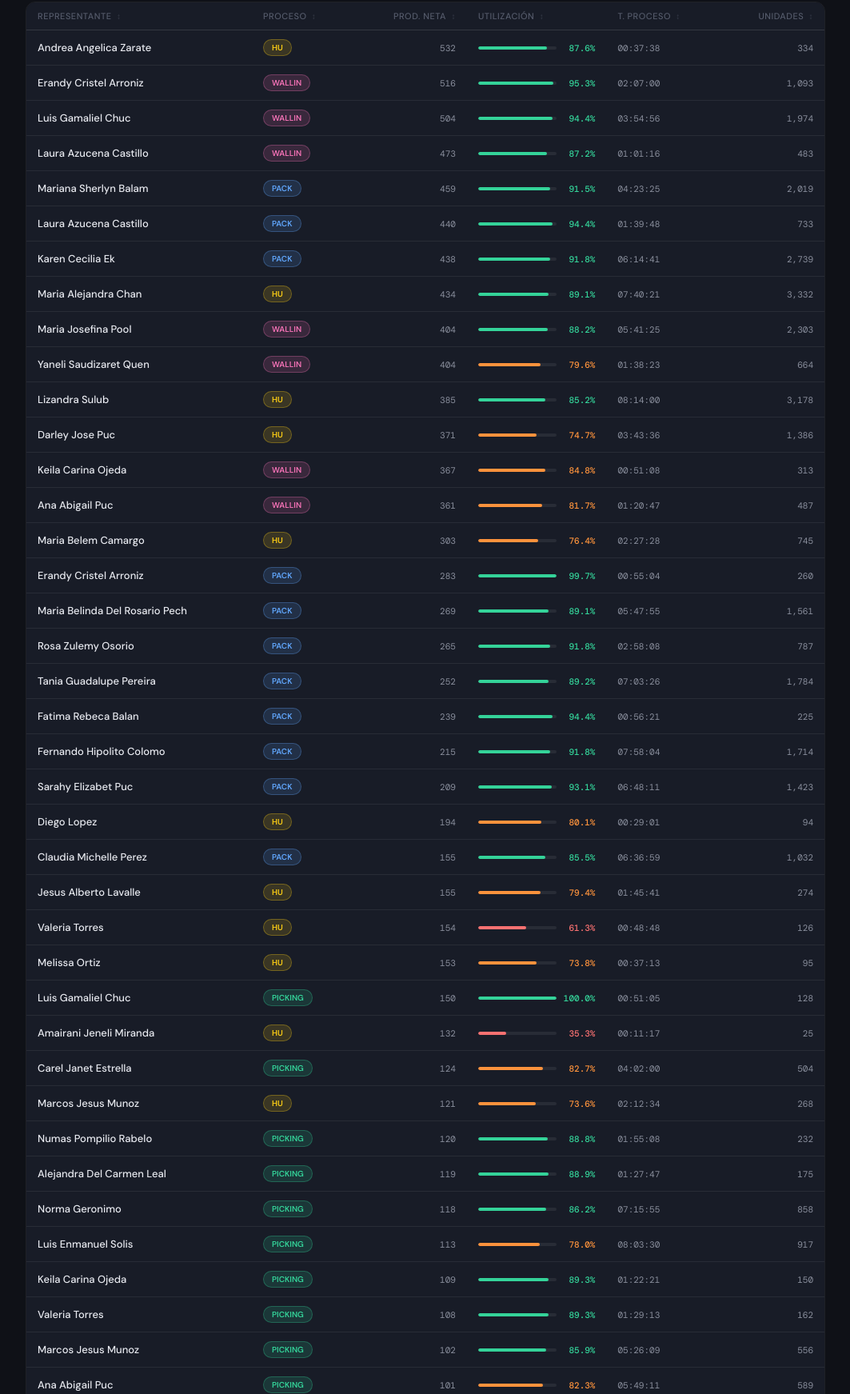
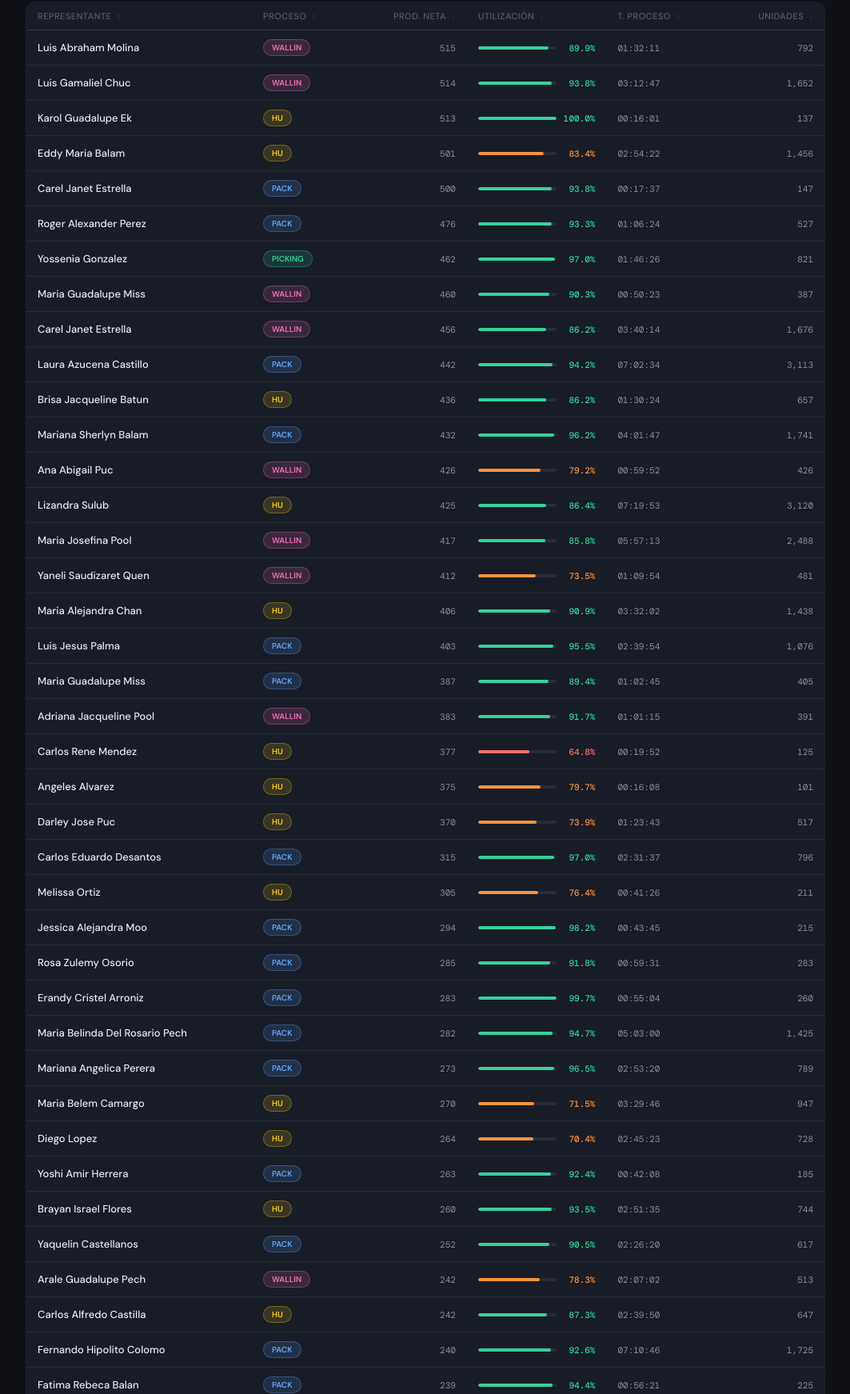
Before and after one commit to rodrigomolgora-ui/Productividad-OPS, a plain HTML site: page index.html in a window 1280 px wide. Shown: the part 256-1999 px from the top of the page at 80% size, without its empty margins (108-1171 px from the left). Drawn offline with nearby package versions, Linux system fonts and the light colour scheme.

Commit message:
Add files via upload

```diff
--- a/index.html
+++ b/index.html
@@ -78,80 +78,168 @@ tfoot td{background:var(--bg3);font-size:11px;font-weight:500;color:var(--text2)
 </table></div>
 </div>
 <script>
-const FECHA="28 julio 2026 — Turno 1A  05:40 a 15:00";
+const FECHA="29 julio 2026 — Turno 1A  05:40 a 15:00";
 const D=[
-["Mariana Sherlyn Balam","Pack",459,91.54,"04:23:25",2019],
-["Karen Cecilia Ek","Pack",438,91.79,"06:14:41",2739],
-["Laura Azucena Castillo","Pack",440,94.42,"01:39:48",733],
-["Maria Belinda Del Rosario Pech","Pack",269,89.11,"05:47:55",1561],
-["Tania Guadalupe Pereira","Pack",252,89.22,"07:03:26",1784],
-["Sarahy Elizabet Puc","Pack",209,93.09,"06:48:11",1423],
-["Fernando Hipolito Colomo","Pack",215,91.75,"07:58:04",1714],
+// PACK
+["Mariana Sherlyn Balam","Pack",432,96.19,"04:01:47",1741],
+["Jessica Alejandra Moo","Pack",294,98.21,"00:43:45",215],
+["Brian Alberto Canche","Pack",216,90.47,"00:38:19",138],
+["Carlos Eduardo Desantos","Pack",315,96.96,"02:31:37",796],
+["Mariana Angelica Perera","Pack",273,96.51,"02:53:20",789],
+["Laura Azucena Castillo","Pack",442,94.19,"07:02:34",3113],
+["Cristian Ivan Cen","Pack",116,68.37,"03:29:00",407],
+["Carel Janet Estrella","Pack",500,93.85,"00:17:37",147],
+["Maria Belinda Del Rosario Pech","Pack",282,94.65,"05:03:00",1425],
+["Luis Jesus Palma","Pack",403,95.47,"02:39:54",1076],
+["Sarahy Elizabet Puc","Pack",207,91.9,"08:09:25",1692],
+["Fernando Hipolito Colomo","Pack",240,92.64,"07:10:46",1725],
+["Maria Guadalupe Miss","Pack",387,89.38,"01:02:45",405],
+["Claudia Michelle Perez","Pack",183,86.58,"06:30:15",1191],
+["Yaquelin Castellanos","Pack",252,90.5,"02:26:20",617],
+["Roger Alexander Perez","Pack",476,93.35,"01:06:24",527],
+["Yoshi Amir Herrera","Pack",263,92.41,"00:42:08",185],
+["Rosa Zulemy Osorio","Pack",285,91.82,"00:59:31",283],
+["Yasmin Georgina Canto","Pack",217,87.08,"02:49:51",616],
+["Jessica Lisset Aguilar","Pack",158,79.2,"02:49:46",449],
 ["Erandy Cristel Arroniz","Pack",283,99.73,"00:55:04",260],
 ["Fatima Rebeca Balan","Pack",239,94.38,"00:56:21",225],
-["Claudia Michelle Perez","Pack",155,85.47,"06:36:59",1032],
-["Rosa Zulemy Osorio","Pack",265,91.85,"02:58:08",787],
-["Brian Alberto Canche","P2S",53,84.76,"07:26:47",398],
+// P2S
 ["Omar Alonso Diaz","P2S",32,59.92,"02:33:56",83],
 ["Francis Jhoana Pacho","P2S",49,75.46,"05:33:29",275],
-["Karelly Vanessa Puc","P2S",53,92.8,"01:59:44",106],
-["Roger Alexander Perez","P2S",63,80.63,"01:22:58",88],
-["Jordy Fernando Contreras","P2S",33,70.82,"01:00:50",34],
+["Dariana Ballestero","P2S",26,77.28,"01:44:40",46],
+["Alondra Aidee Linares","P2S",54,86.07,"01:29:51",82],
+["Julio Alejandro Gutierrez","P2S",40,80.26,"02:09:14",87],
+["Ivan Reyes","P2S",52,75.57,"02:00:32",106],
+["Erik Alejandro Moreno","P2S",62,86.48,"01:30:57",94],
+["Dulce De Alba Rodriguez","P2S",50,75.62,"02:28:38",126],
+["David Alberto Navedo","P2S",44,81.07,"01:37:59",72],
+["Fernando Adrian Alcala","P2S",46,73.45,"01:31:47",71],
+["Hugo Ivan Venzor","P2S",66,85.06,"01:23:34",93],
+["Mayra Cristel Banos","P2S",34,72.1,"02:30:21",86],
+["Zalma Danara Huchin","P2S",41,73.37,"01:21:26",56],
+["Yessica Sarai Mendez","P2S",21,47.38,"00:39:41",14],
+["Jose Jesus Martinez","P2S",36,72.65,"02:24:40",88],
+["Jordy Fernando Contreras","P2S",39,76.43,"01:24:43",56],
+["Maria Margarita Cen","P2S",49,72.42,"02:29:30",123],
+["Daniel Isai Mendez","P2S",53,78.84,"02:32:43",136],
+["Luis Ricardo Macias","P2S",64,82.27,"02:22:55",153],
+["Leo Uriel Chuc","P2S",51,92.41,"00:57:46",50],
 ["Andres Antonio Chable","P2S",57,87.81,"02:16:50",130],
-["Lily Angelica Linares","Picking",74,78.93,"07:18:36",548],
-["Cristian Ivan Cen","Picking",82,76.35,"04:31:23",375],
-["Carel Janet Estrella","Picking",124,82.7,"04:02:00",504],
-["Dariana Ballestero","Picking",38,52.26,"01:05:13",42],
-["Norma Geronimo","Picking",118,86.22,"07:15:55",858],
+// PICKING
+["Lily Angelica Linares","Picking",85,87.69,"06:27:56",555],
+["Jose Angel Couoh","Picking",106,91.34,"04:52:46",522],
+["Mariana Sherlyn Balam","Picking",118,86.69,"03:21:22",398],
+["Jose Carlos Escalante","Picking",111,83.59,"02:11:48",244],
+["Randal Fabian Ek","Picking",81,88.17,"02:46:11",226],
+["Karen Cecilia Ek","Picking",116,86.62,"02:21:50",276],
+["Maria Marlene Matos","Picking",99,90.87,"07:07:07",706],
+["Eduardo Alejandro Carrillo","Picking",28,55.85,"02:33:58",72],
+["Hassan Gonzalez","Picking",94,92.74,"01:52:16",176],
+["Carel Janet Estrella","Picking",129,81.94,"00:47:15",102],
+["Tasha Marin","Picking",131,88.5,"01:48:53",239],
+["Dariana Ballestero","Picking",87,81.89,"05:51:23",510],
+["Norma Geronimo","Picking",109,81.34,"06:23:10",697],
 ["Moises Enrique Lara","Picking",96,62.92,"02:01:24",195],
-["Alejandra Del Carmen Leal","Picking",119,88.89,"01:27:47",175],
-["Jovannha Lizette Rivera","Picking",28,71.85,"03:28:35",99],
-["Dora Corina Gonzalez","Picking",0,0,"00:01:43",0],
-["Hugo Guillermo Alvarez","Picking",75,89.01,"02:21:58",178],
-["Marissa Isabel Cisneros","Picking",78,74.53,"02:27:32",192],
-["Braulio Esteban Fernandez","Picking",86,81.42,"06:05:03",527],
-["Ana Abigail Puc","Picking",101,82.31,"05:49:11",589],
-["Keila Carina Ojeda","Picking",109,89.33,"01:22:21",150],
-["Maria Belem Camargo","Picking",81,76.32,"03:24:14",279],
-["Jesus Abel Trejo","Picking",73,74.98,"03:17:18",242],
-["Valeria Torres","Picking",108,89.35,"01:29:13",162],
-["Marcos Jesus Munoz","Picking",102,85.93,"05:26:09",556],
-["Adriana Jacqueline Pool","Picking",80,75.66,"06:39:45",536],
-["Numas Pompilio Rabelo","Picking",120,88.84,"01:55:08",232],
-["Karim Alejandro Clemente","Picking",65,62.86,"04:23:32",288],
-["Luis Gamaliel Chuc","Picking",150,100,"00:51:05",128],
-["Carlos Armando Baas","Picking",98,75.84,"01:46:14",174],
-["Yaneli Saudizaret Quen","Picking",87,84.77,"03:12:39",280],
-["Maria Marlene Matos","Picking",98,90.13,"07:37:16",747],
-["Luis Enmanuel Solis","Picking",113,77.97,"08:03:30",917],
+["Alejandra Del Carmen Leal","Picking",86,82.93,"01:18:41",114],
+["Johan Alexander Dzib","Picking",106,91.13,"01:50:20",195],
+["Manolo Lopez","Picking",25,67.63,"02:27:04",63],
+["Hugo Guillermo Alvarez","Picking",92,91.58,"02:13:29",205],
+["Fatima Rebeca Balan","Picking",110,90.22,"08:13:27",909],
+["Jesus Alberto Lavalle","Picking",129,94.93,"05:27:32",707],
+["Jhonatan Acosta","Picking",76,84.41,"01:53:07",144],
+["Ada Angelina Fernandez","Picking",81,87.39,"01:00:16",82],
+["Juan Carlos Quinones","Picking",92,77.9,"02:17:20",212],
+["Braulio Esteban Fernandez","Picking",88,84.52,"04:55:03",436],
+["Ana Abigail Puc","Picking",95,80.55,"06:59:31",669],
+["Valeria Alejandra Martin","Picking",134,83.31,"02:37:42",354],
+["Angeles Alvarez","Picking",88,86.48,"01:01:02",90],
+["Jocelyne Santa Cruz","Picking",102,86.67,"02:42:47",278],
+["Maria Belem Camargo","Picking",81,81.3,"03:31:05",286],
+["Eunice Del Carmen Ucan","Picking",95,82.49,"02:33:30",244],
+["Jesus Abel Trejo","Picking",87,80.35,"07:00:21",611],
+["Valeria Torres","Picking",120,89.46,"07:19:47",881],
+["Marcos Jesus Munoz","Picking",117,84.2,"04:39:30",547],
+["Adriana Jacqueline Pool","Picking",85,83.54,"07:12:58",617],
+["Pablo Israel Alejandrez","Picking",119,89.68,"01:47:17",213],
+["Dora Corina Gonzalez","Picking",0,0,"00:21:15",0],
+["Carlos Armando Baas","Picking",35,75.69,"07:30:30",269],
+["Yaneli Saudizaret Quen","Picking",88,77.05,"06:59:54",618],
+["Rosa Zulemy Osorio","Picking",88,85.78,"06:04:49",539],
+["Maria Alejandra Chan","Picking",99,90.33,"03:00:02",300],
+["Yeymi Beatriz Chable","Picking",72,71.89,"06:58:08",503],
+["Jesus Alfonso Salas","Picking",116,83.86,"01:44:23",202],
+["Dulce Estrella Perez","Picking",97,80.38,"02:22:03",231],
+["Jaquelin May","Picking",95,93.45,"02:54:14",278],
+["Lirio Alicia Lara","Picking",58,73.81,"01:48:12",105],
+["Daniel Alberto Cutiz","Picking",100,90.22,"01:46:50",179],
+["Irvin Abiel Tzec","Picking",156,93.53,"01:53:32",296],
+["Juan Jose Canepa","Picking",96,87.89,"02:51:10",274],
+["Nayeli Esmeralda Tuz","Picking",106,83.68,"02:54:24",310],
+["Luis Alberto Millan","Picking",135,86.86,"02:47:31",377],
+["Pablo Antonio Madera","Picking",72,75.65,"06:19:12",461],
+["Ricardo Martin Montalvo","Picking",107,91.75,"02:53:26",312],
+["Elsy Liliana Canul","Picking",58,75.53,"02:50:00",167],
+["Alan Noe Puc","Picking",96,88.37,"02:25:59",234],
+["Antonio Jair Rodriguez","Picking",83,87.47,"02:05:42",175],
+["Mercedes Del Rosario Canepa","Picking",85,85.31,"02:19:49",200],
+["Esteban Sanchez","Picking",111,83.88,"02:23:25",266],
+["Andrik Daniel Witz","Picking",30,71.83,"02:22:43",73],
+["Karla Isabel Contreras","Picking",110,94.94,"01:47:05",197],
+["Axel Fabian Villanueva","Picking",101,77.87,"02:39:07",269],
+["Yossenia Gonzalez","Picking",462,97.02,"01:46:26",821],
+// BATCH
+["Erandy Cristel Arroniz","Batch",110,93.28,"00:56:19",104],
+["Marcos Jesus Munoz","Batch",176,94.47,"00:38:51",114],
+["Carel Janet Estrella","Batch",99,64.78,"01:26:45",144],
 ["Maria Josefina Pool","Batch",71,65.65,"01:42:49",122],
-["Maria Josefina Pool","Wallin",404,88.17,"05:41:25",2303],
-["Luis Gamaliel Chuc","Wallin",504,94.39,"03:54:56",1974],
-["Ana Abigail Puc","Wallin",361,81.68,"01:20:47",487],
-["Keila Carina Ojeda","Wallin",367,84.84,"00:51:08",313],
-["Laura Azucena Castillo","Wallin",473,87.19,"01:01:16",483],
-["Erandy Cristel Arroniz","Wallin",516,95.28,"02:07:00",1093],
-["Yaneli Saudizaret Quen","Wallin",404,79.64,"01:38:23",664],
-["Omar Alonso Diaz","HU",0,0,"00:00:19",0],
-["Melissa Ortiz","HU",153,73.8,"00:37:13",95],
-["Jesus Alberto Lavalle","HU",155,79.36,"01:45:41",274],
-["Maria Belem Camargo","HU",303,76.44,"02:27:28",745],
-["Roger Alexander Perez","HU",48,100,"00:01:14",1],
-["Darley Jose Puc","HU",371,74.67,"03:43:36",1386],
-["Diego Lopez","HU",194,80.07,"00:29:01",94],
-["Jesus Abel Trejo","HU",69,67.42,"03:36:28",252],
+// WALLIN
+["Carel Janet Estrella","Wallin",456,86.16,"03:40:14",1676],
+["Maria Guadalupe Miss","Wallin",460,90.31,"00:50:23",387],
+["Arale Guadalupe Pech","Wallin",242,78.33,"02:07:02",513],
+["Luis Abraham Molina","Wallin",515,89.88,"01:32:11",792],
+["Luis Gamaliel Chuc","Wallin",514,93.83,"03:12:47",1652],
+["Maria Josefina Pool","Wallin",417,85.76,"05:57:13",2488],
+["Yaneli Saudizaret Quen","Wallin",412,73.53,"01:09:54",481],
+["Ana Abigail Puc","Wallin",426,79.15,"00:59:52",426],
+["Adriana Jacqueline Pool","Wallin",383,91.7,"01:01:15",391],
+// HU
+["Omar Alonso Diaz","HU",23,36.74,"00:05:13",2],
+["Brisa Jacqueline Batun","HU",436,86.21,"01:30:24",657],
+["Jovannha Lizette Rivera","HU",48,100,"00:01:14",1],
+["Melissa Ortiz","HU",305,76.39,"00:41:26",211],
+["Carlos Arturo Couoh","HU",62,75.66,"01:51:36",117],
+["Pablo Martin Cuxim","HU",89,84.44,"00:55:49",83],
+["Jean Alesi Pat","HU",112,65.55,"02:17:14",258],
+["Kevin Gustavo Alvarez","HU",131,86.44,"01:14:51",164],
+["Brayan Israel Flores","HU",260,93.5,"02:51:35",744],
+["Marilyn Andrea Herrera","HU",48,100,"00:01:14",1],
+["Braulio Esteban Fernandez","HU",202,65.09,"00:47:27",160],
+["Angeles Alvarez","HU",375,79.65,"00:16:08",101],
+["Maria Belem Camargo","HU",270,71.48,"03:29:46",947],
+["Darley Jose Puc","HU",370,73.88,"01:23:43",517],
+["Diego Lopez","HU",264,70.4,"02:45:23",728],
+["Joshua Uriel Marquez","HU",168,66.04,"01:27:09",245],
+["Luis Emmanuel Gonzalez","HU",69,79.49,"01:53:23",132],
+["Karim Alejandro Clemente","HU",168,60.14,"02:57:26",497],
+["Carlos Alfredo Castilla","HU",242,87.3,"02:39:50",647],
+["Carlos Rene Mendez","HU",377,64.85,"00:19:52",125],
+["Paul Monroy","HU",61,89.35,"00:27:23",28],
+["Diego Armando Jimenez","HU",52,79.73,"00:27:38",24],
+["Karol Guadalupe Ek","HU",513,100,"00:16:01",137],
+["Clara Yolanda Magana","HU",222,61.41,"02:23:03",530],
+["Eddy Maria Balam","HU",501,83.39,"02:54:22",1456],
+["Jose Israel Pena","HU",97,70.09,"04:13:04",411],
+["Maria Alejandra Chan","HU",406,90.91,"03:32:02",1438],
+["Mauricio Alejandro Rodriguez","HU",76,79.32,"01:48:03",137],
+["Daniel Graciano Cetina","HU",101,76.98,"04:37:46",469],
+["Andres Antonio Chable","HU",137,83.61,"03:18:53",455],
+["Lizandra Sulub","HU",425,86.37,"07:19:53",3120],
+["Geovani Israel Puc","HU",66,62.53,"00:22:41",25],
+["Gabriel Alejandro Hau","HU",72,62.5,"00:43:44",53],
+["Fatima Dianey Gongora","HU",137,94.2,"00:58:35",134],
 ["Valeria Torres","HU",154,61.34,"00:48:48",126],
-["Marcos Jesus Munoz","HU",121,73.64,"02:12:34",268],
-["Karim Alejandro Clemente","HU",79,50.03,"02:36:06",206],
-["Vanessa Anaeli Narvaez","HU",0,0,"00:01:43",0],
-["Jose Israel Pena","HU",70,65.81,"04:59:24",351],
-["Amairani Jeneli Miranda","HU",132,35.3,"00:11:17",25],
-["Andrea Angelica Zarate","HU",532,87.64,"00:37:38",334],
-["Maria Alejandra Chan","HU",434,89.08,"07:40:21",3332],
-["Mauricio Alejandro Rodriguez","HU",83,86.96,"04:01:27",337],
-["Daniel Graciano Cetina","HU",98,76.25,"02:54:44",287],
-["Andres Antonio Chable","HU",58,65.88,"01:12:24",70],
-["Lizandra Sulub","HU",385,85.19,"08:14:00",3178],
+["Jesus Abel Trejo","HU",71,76.66,"01:32:19",110],
+["Vanessa Anaeli Narvaez","HU",0,0,"00:21:02",0],
 ];
 const PROC_COLORS={Pack:['#60a5fa','rgba(96,165,250,0.15)','rgba(96,165,250,0.3)'],P2S:['#a78bfa','rgba(167,139,250,0.15)','rgba(167,139,250,0.3)'],Picking:['#34d399','rgba(52,211,153,0.15)','rgba(52,211,153,0.3)'],Batch:['#fb923c','rgba(251,146,60,0.15)','rgba(251,146,60,0.3)'],Wallin:['#f472b6','rgba(244,114,182,0.15)','rgba(244,114,182,0.3)'],HU:['#facc15','rgba(250,204,21,0.15)','rgba(250,204,21,0.3)']};
 function gc(p){return PROC_COLORS[p]||['#8b909e','rgba(139,144,158,0.15)','rgba(139,144,158,0.3)'];}
```
